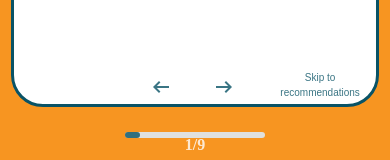
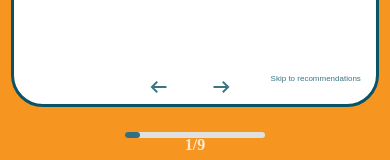
Before and after one commit to BetoCarrillo/calculatorproject, a React (Create React App) app: page /Q1Energy in a window 390 px wide. Shown: the part 334-494 px from the top of the page. Built offline with nearby package versions, Linux system fonts and the light colour scheme; a web font is replaced by a local one.

Commit message:
Choose vercel issue and skip working commit

```diff
--- a/src/Components/Energy/Q2Energy.js
+++ b/src/Components/Energy/Q2Energy.js
@@ -36,7 +36,16 @@ function Q2Energy() {
                 data-toggle="dropdown"
               >
                 {inputQ2Energy === "" ? (
-                  <span className="caret">Choose</span>
+                  <span
+                    className="caret"
+                    style={{
+                      color: "black",
+                      textDecoration: "none",
+                      fontFamily: "Palanquin",
+                    }}
+                  >
+                    Choose
+                  </span>
                 ) : (
                   <span
                     className="caretText"
--- a/src/styles/energystyle.css
+++ b/src/styles/energystyle.css
@@ -164,12 +164,8 @@
   font-size: 20px;
   padding: 2%;
   text-decoration: none !important;
+  color: black;
 }
-
-.caret .caretText {
-  text-decoration: none;
-}
-
 .DropdownButton:hover {
   color: white;
   background-color: #095366;
@@ -312,7 +308,8 @@
   width: 8rem;
   height: 1rem;
   font-size: 10px;
-  text-align: center !important;
+  /* text-align: center !important; */
+  align-content: flex-start !important;
   margin-right: 5px !important;
   font-family: "Palanquin Dark", sans-serif !important;
   /* margin-left: 5rem !important; */
@@ -320,7 +317,8 @@
 
 .EnergyCardButtonsSkip:hover {
   width: 8rem;
-  text-align: center !important;
+  align-content: center !important;
+  /* text-align: center !important; */
   margin-right: 5px !important;
   color: white !important;
   background-color: #095366;
@@ -387,12 +385,16 @@
   }
 
   .EnergyCardButtonsSkip {
-    height: 100%;
+    height: 80%;
     flex-direction: row;
-    justify-content: flex-start;
+    text-align: center;
+    font-size: 8px !important;
+    margin-right: 10px !important;
+  }
 
-    /* padding: 1px; */
-    /* font-family: "Palanquin-Dark", sans-serif !important; */
+  .EnergyCardButtonsSkip:hover {
+    font-size: 8px !important;
+    margin-right: 10px !important;
   }
 
   .OptionDivMultipleInputs {
```
